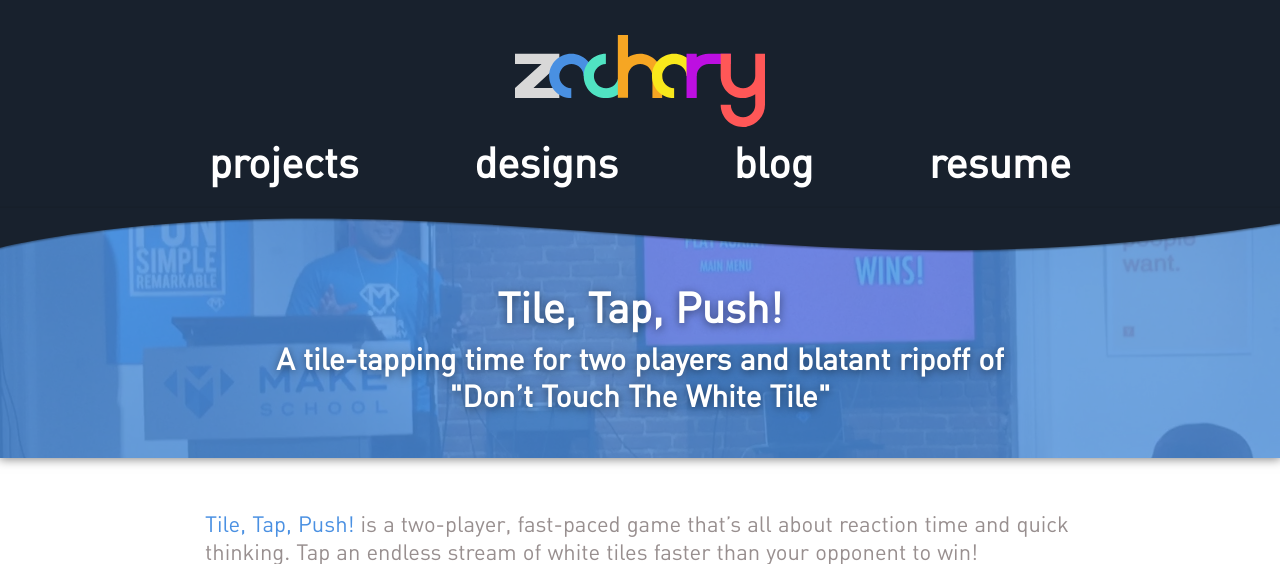
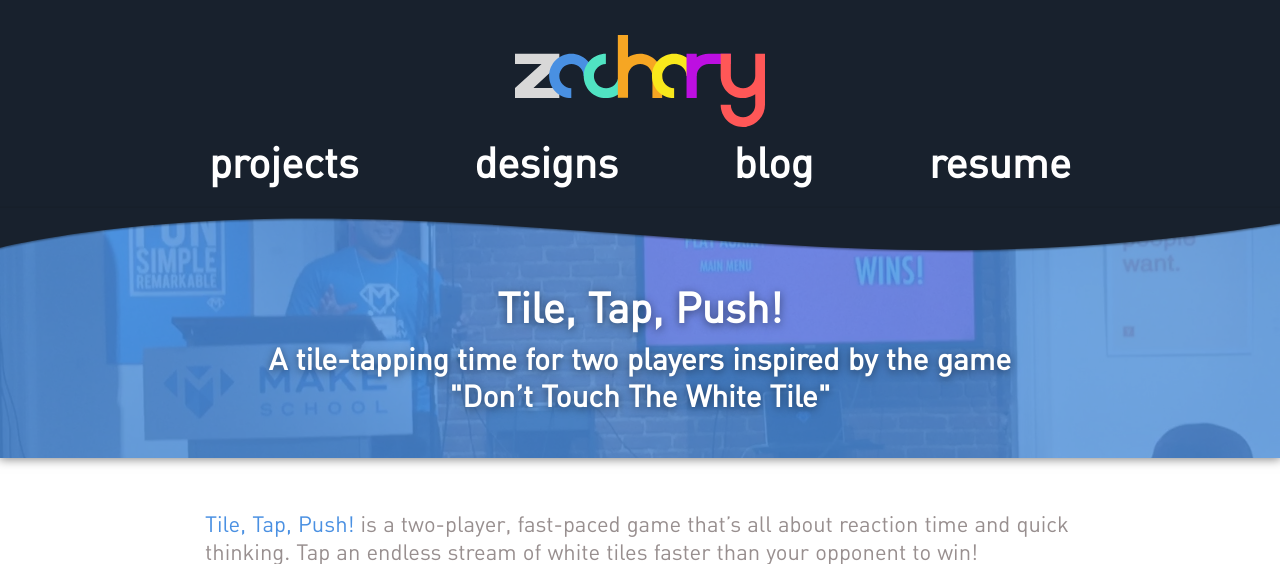
Before and after one commit to ZacharyEspiritu/zacharyespiritu.github.io, a Jekyll site: the page built from _projects/2015-07-02-tile-tap-push.markdown, in a window 1280 px wide and 900 px high, cut to the strip 0-564 px from the top of the window. Built offline with Jekyll 4.4.1, drawn with Linux system fonts in a browser that asks for light colours; nearby versions of some CDN libraries.

Commit message:
Update 2015-07-02-tile-tap-push.markdown

```diff
--- a/_projects/2015-07-02-tile-tap-push.markdown
+++ b/_projects/2015-07-02-tile-tap-push.markdown
@@ -2,7 +2,7 @@
 layout: post
 title:  Tile, Tap, Push!
 image_path: /images/bg.jpg
-tagline: A tile-tapping time for two players and blatant ripoff of "Don’t Touch The White Tile"
+tagline: A tile-tapping time for two players inspired by the game "Don’t Touch The White Tile"
 card_color: "#4A90E2"
 awards:
   - "\"Audience Choice\" at Make<br>School Demo Day 2015"
```
